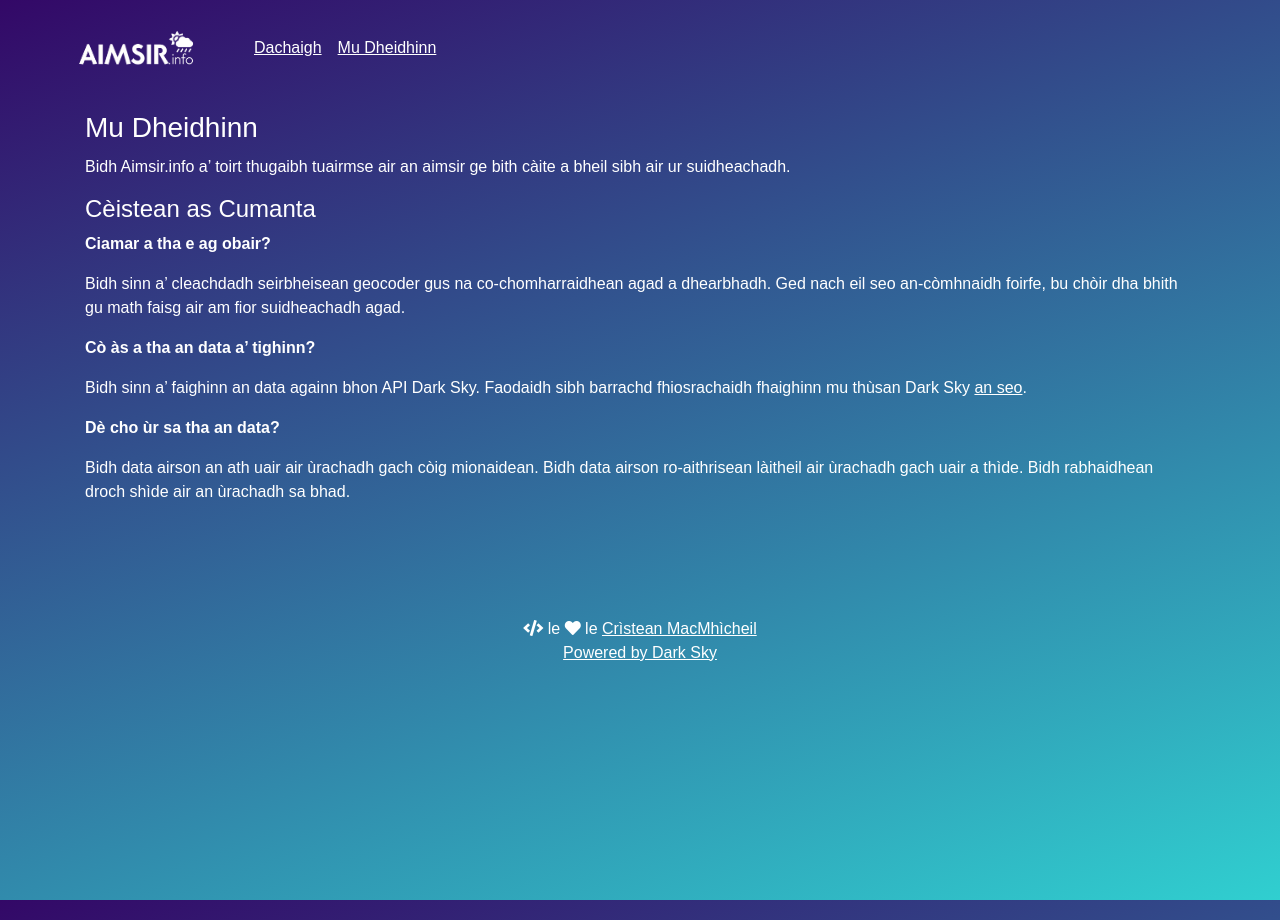
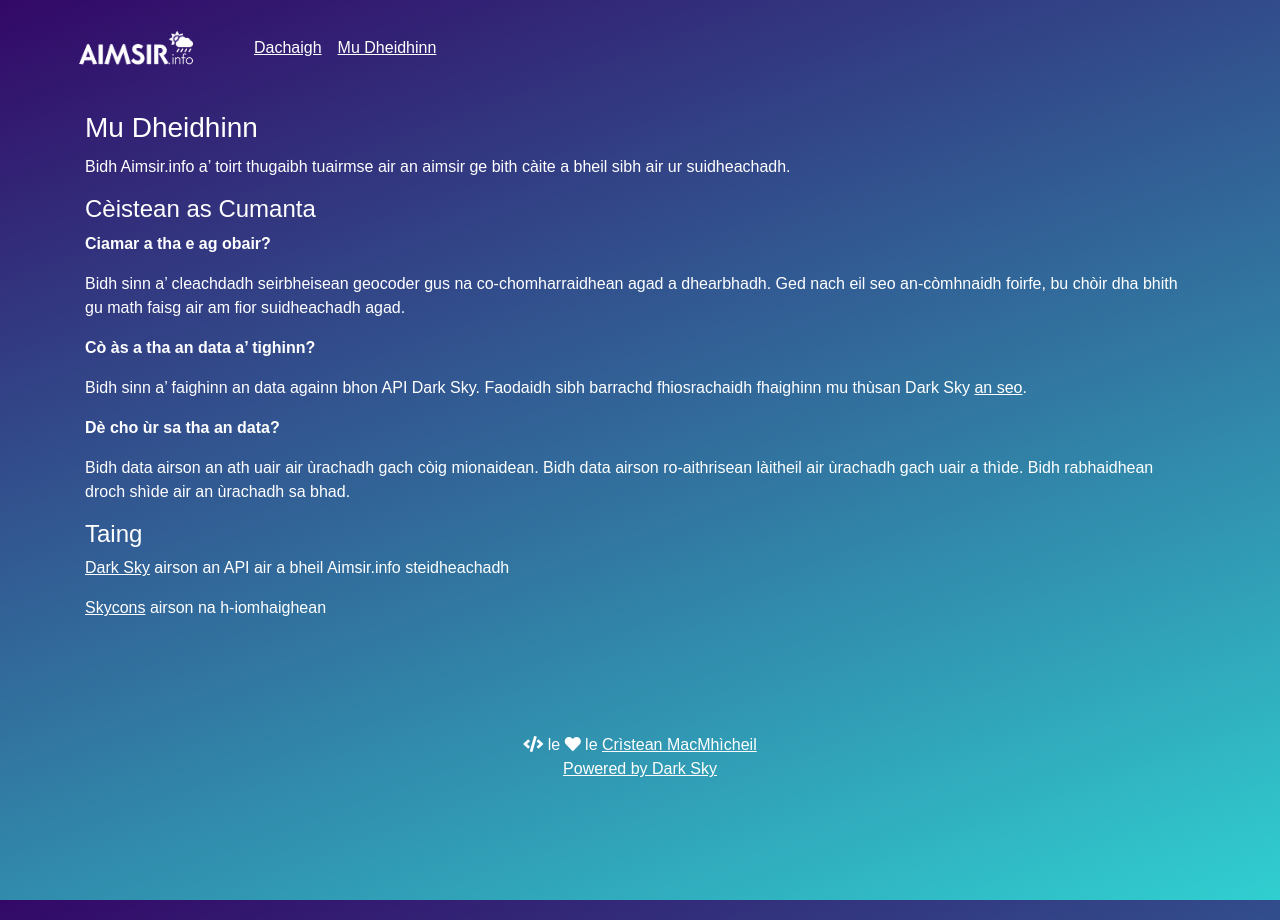
Before and after one commit to angeidheal/aimsir, a Jekyll site: the page built from mu-dheidhinn.md, in a window 1280 px wide. Built offline with Jekyll 4.4.1, drawn with Linux system fonts in a browser that asks for light colours; nearby versions of some CDN libraries; a script that is not in the unit is left out.

Commit message:
Update mu-dheidhinn.md

```diff
--- a/mu-dheidhinn.md
+++ b/mu-dheidhinn.md
@@ -19,3 +19,10 @@ Bidh sinn a' faighinn an data againn bhon API Dark Sky. Faodaidh sibh barrachd f
 **Dè cho ùr sa tha an data?**
 
 Bidh data airson an ath uair air ùrachadh gach còig mionaidean. Bidh data airson ro-aithrisean làitheil air ùrachadh gach uair a thìde. Bidh rabhaidhean droch shìde air an ùrachadh sa bhad.
+
+
+#### Taing
+
+[Dark Sky](https://darksky.net/) airson an API air a bheil Aimsir.info steidheachadh
+
+[Skycons](https://darkskyapp.github.io/skycons/) airson na h-iomhaighean
```
